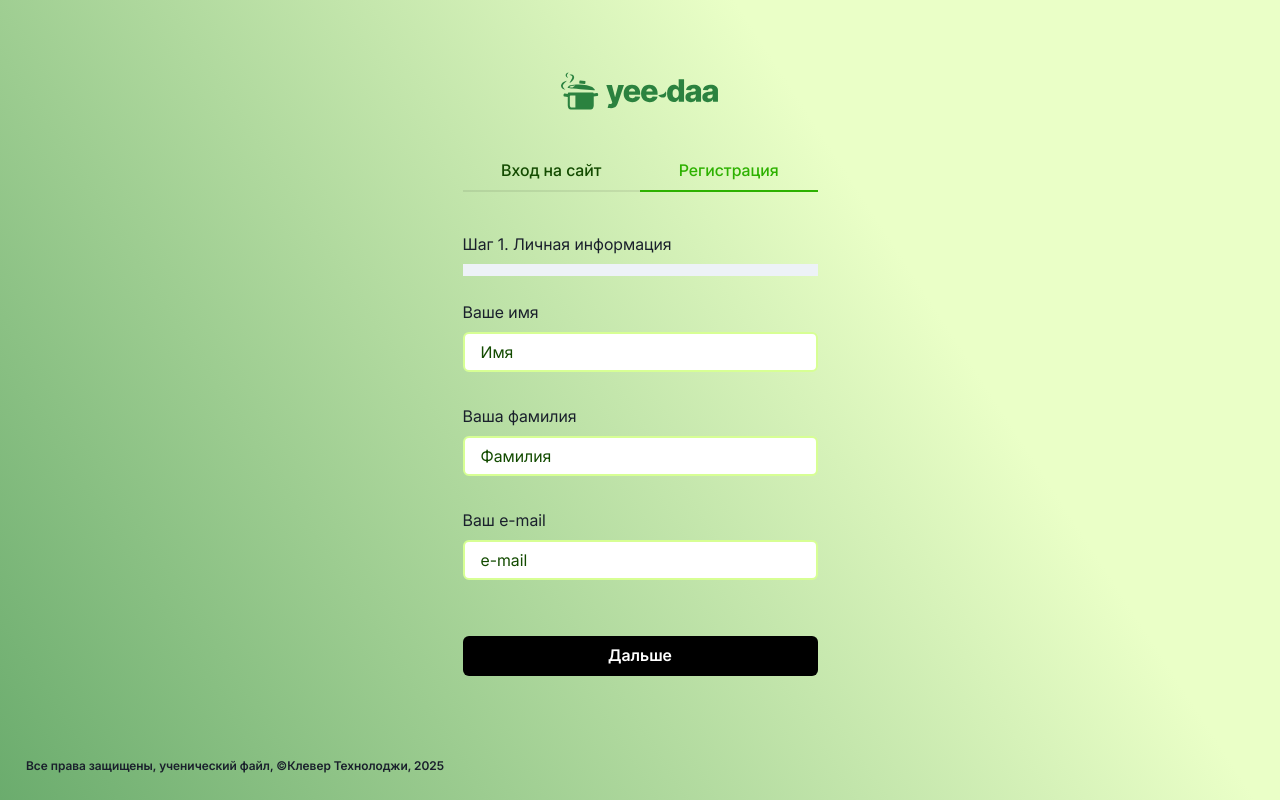
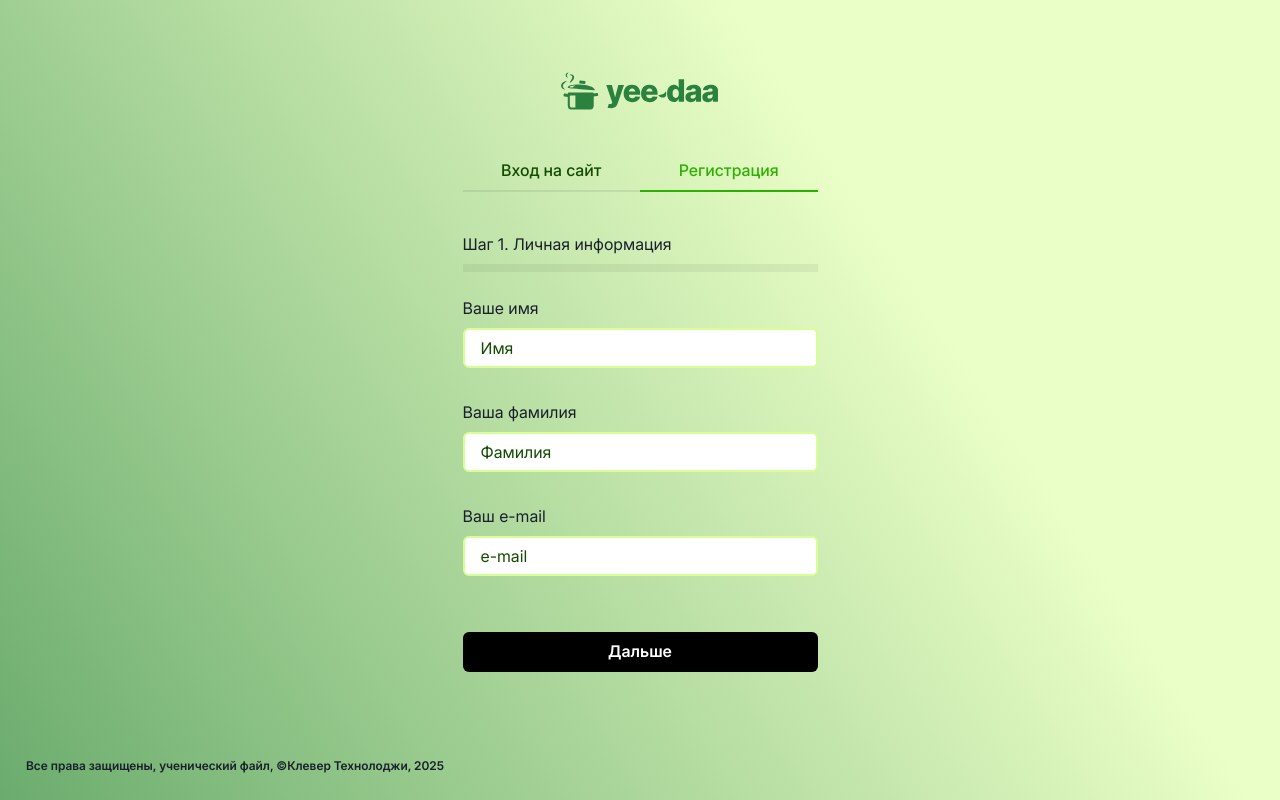
Before and after one commit to RomanZelenin/yeedaa, a React (Vite) app: page /registration in a window 1280 px wide. Built offline with nearby package versions, Linux system fonts and the light colour scheme.

Commit message:
fix(*): change color progress bar

```diff
--- a/src/app/pages/Login/RegistrationForm/RegistrationForm.tsx
+++ b/src/app/pages/Login/RegistrationForm/RegistrationForm.tsx
@@ -248,9 +248,15 @@ export const RegistrationForm = () => {
                             <Text textStyle='textMdLh6Normal'>{steps[currentStep].title}</Text>
                         </label>
                         <Progress
+                            height='8px'
+                            backgroundColor='blackAlpha.100'
                             data-test-id='sign-up-progress'
                             aria-valuenow={progress}
-                            colorScheme='green'
+                            sx={{
+                                '& > div': {
+                                    backgroundColor: 'lime.300',
+                                },
+                            }}
                             hasStripe
                             value={progress}
                             width='100%'
--- a/src/common/components/Drawer/FilterDrawer.tsx
+++ b/src/common/components/Drawer/FilterDrawer.tsx
@@ -81,14 +81,7 @@ export const FilterDrawer = ({ isOpen, onClose }: DrawerComponentProps) => {
 
     return (
         <>
-            <Drawer
-                isOpen={isOpen}
-                placement='right'
-                onClose={() => {
-                    onClose();
-                }}
-                size='md'
-            >
+            <Drawer isOpen={isOpen} placement='right' onClose={onClose} size='md'>
                 <DrawerOverlay />
                 <DrawerContent
                     maxW='450px'
@@ -110,7 +103,7 @@ export const FilterDrawer = ({ isOpen, onClose }: DrawerComponentProps) => {
                                 minW={0}
                                 onClick={() => onClose()}
                                 icon={<CloseIcon bgColor='black' color='white' boxSize='10px' />}
-                                aria-label=''
+                                aria-label='close button'
                             />
                         </Flex>
                     </DrawerHeader>
@@ -176,7 +169,6 @@ export const FilterDrawer = ({ isOpen, onClose }: DrawerComponentProps) => {
                                         (value as SelectItem[])
                                             .filter((it) => it.selected)
                                             .map((it) => (
-                                                <>
                                                 <WrapItem>
                                                     <FilterTag
                                                         label={getString(it.title)}
@@ -184,13 +176,11 @@ export const FilterDrawer = ({ isOpen, onClose }: DrawerComponentProps) => {
                                                             _setFilter({
                                                                 ..._filter,
                                                                 [`${key}`]: [
-                                                                        ..._filter[`${key}`].map(
-                                                                            (e) =>
+                                                                    ..._filter[`${key}`].map((e) =>
                                                                         e.title === it.title
                                                                             ? {
                                                                                   ...e,
-                                                                                          selected:
-                                                                                              false,
+                                                                                  selected: false,
                                                                               }
                                                                             : e,
                                                                     ),
@@ -199,7 +189,6 @@ export const FilterDrawer = ({ isOpen, onClose }: DrawerComponentProps) => {
                                                         }}
                                                     />
                                                 </WrapItem>
-                                                </>
                                             )),
                                     )}
                             </Wrap>
```
Lines whose indentation alone changed are shown as unchanged.
